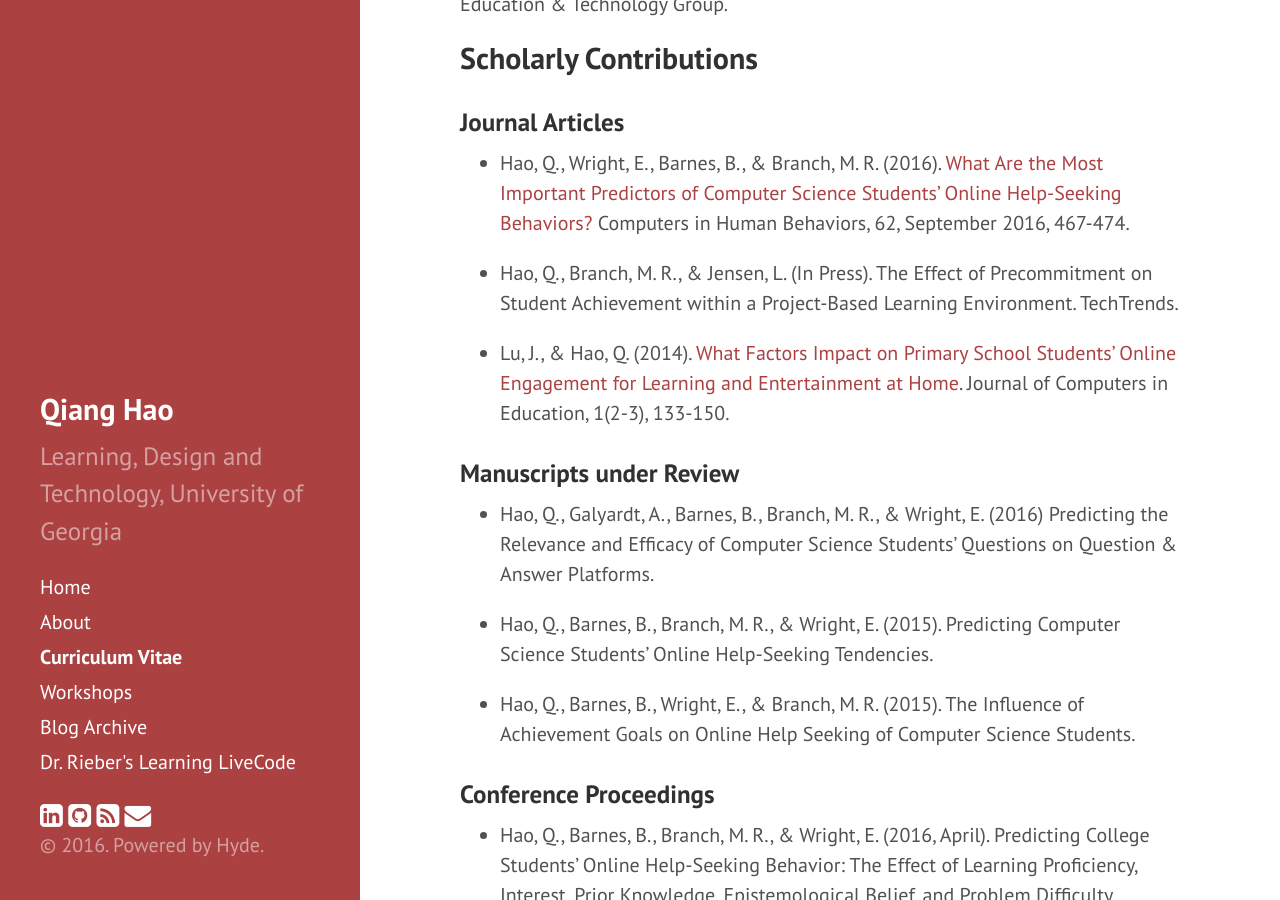
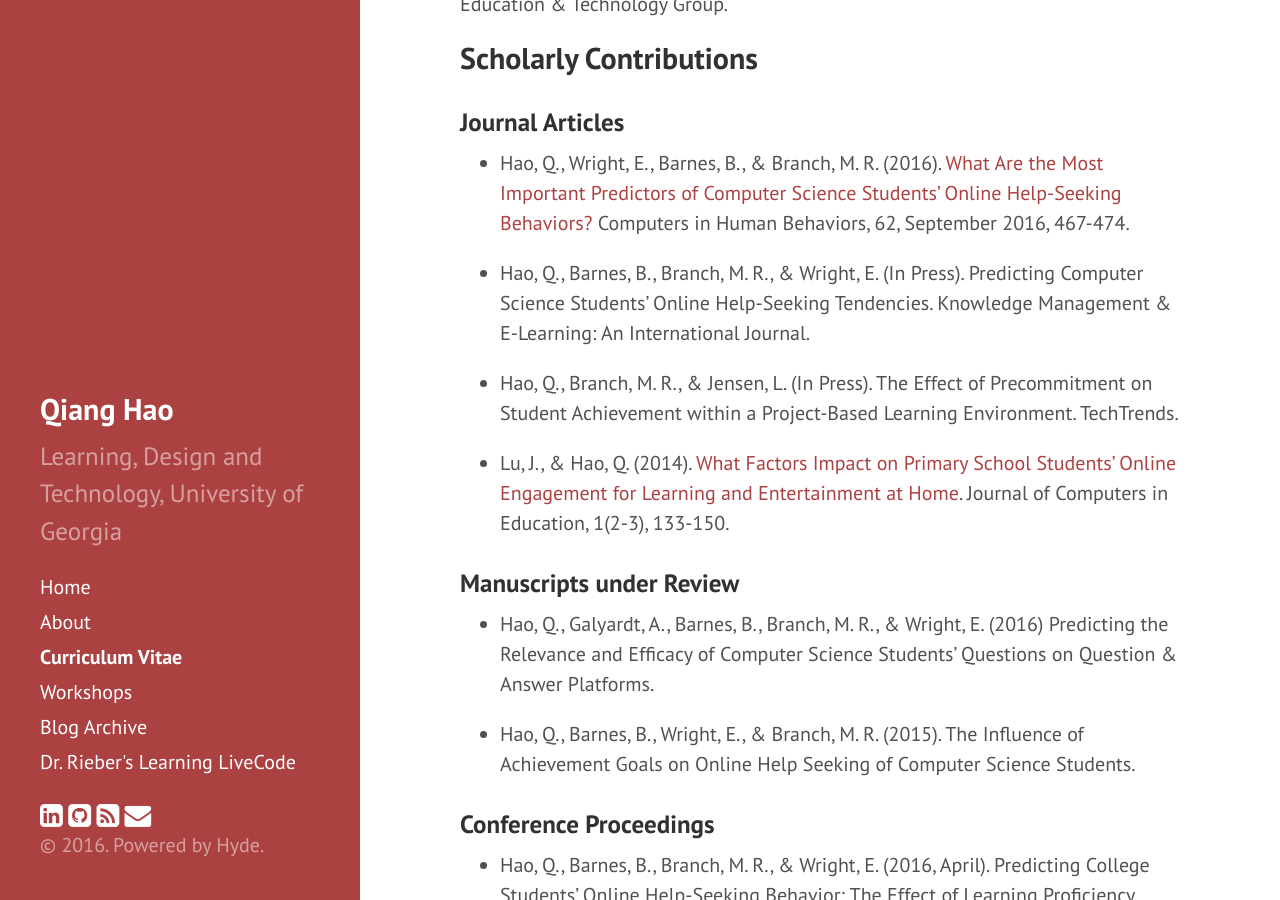
Before and after one commit to Neo-Hao/neo-hao.github.io, a Jekyll site: the page built from cv.md, in a window 1280 px wide and 900 px high, scrolled down 1696 px. Built offline with Jekyll 4.4.1, drawn with Linux system fonts in a browser that asks for light colours; nearby versions of some CDN libraries.

Commit message:
update publication

```diff
--- a/cv.md
+++ b/cv.md
@@ -61,6 +61,8 @@ title: Curriculum Vitae
 
 * Hao, Q., Wright, E., Barnes, B., & Branch, M. R. (2016). <a href="http://home.tobeneo.com/downloads/computers-in-human-behavior.pdf" target="_blank">What Are the Most Important Predictors of Computer Science Students' Online Help-Seeking Behaviors?</a> Computers in Human Behaviors, 62, September 2016, 467-474.
 
+* Hao, Q., Barnes, B., Branch, M. R., & Wright, E. (In Press). Predicting Computer Science Students’ Online Help-Seeking Tendencies. Knowledge Management & E-Learning: An International Journal.
+
 * Hao, Q., Branch, M. R., & Jensen, L. (In Press). The Effect of Precommitment on Student Achievement within a Project-Based Learning Environment. TechTrends.
 
 * Lu, J., & Hao, Q. (2014). <a href="http://link.springer.com/article/10.1007/s40692-014-0007-9" target="_blank">What Factors Impact on Primary School Students’ Online Engagement for Learning and Entertainment at Home</a>. Journal of Computers in Education, 1(2-3), 133-150.
@@ -68,8 +70,6 @@ title: Curriculum Vitae
 ### Manuscripts under Review
 
 * Hao, Q., Galyardt, A., Barnes, B., Branch, M. R., & Wright, E. (2016) Predicting the Relevance and Efficacy of Computer Science Students’ Questions on Question & Answer Platforms.
-
-* Hao, Q., Barnes, B., Branch, M. R., & Wright, E. (2015). Predicting Computer Science Students’ Online Help-Seeking Tendencies.
 
 * Hao, Q., Barnes, B., Wright, E., & Branch, M. R. (2015). The Influence of Achievement Goals on Online Help Seeking of Computer Science Students.
 
```
Also changed, not shown: public/avatar.jpg.
